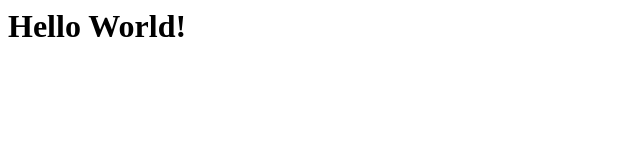
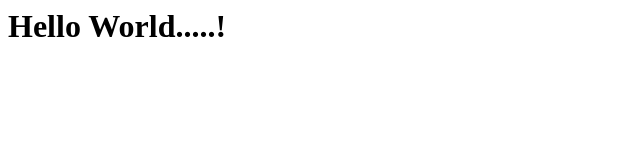
Before and after one commit to mygit-test1/hello-world, a plain HTML site: page index.html in a window 1280 px wide. Shown: the full height of the page, 0-640 px from the left. Drawn offline with Linux system fonts and the light colour scheme.

Commit message:
ADD new branch

```diff
--- a/index.html
+++ b/index.html
@@ -1,6 +1,6 @@
 <html>
 <head><title>wow</title></head>
 <body>
-<h1>Hello World!</h1>
+<h1>Hello World.....!</h1>
 </body>
 </html>
```
